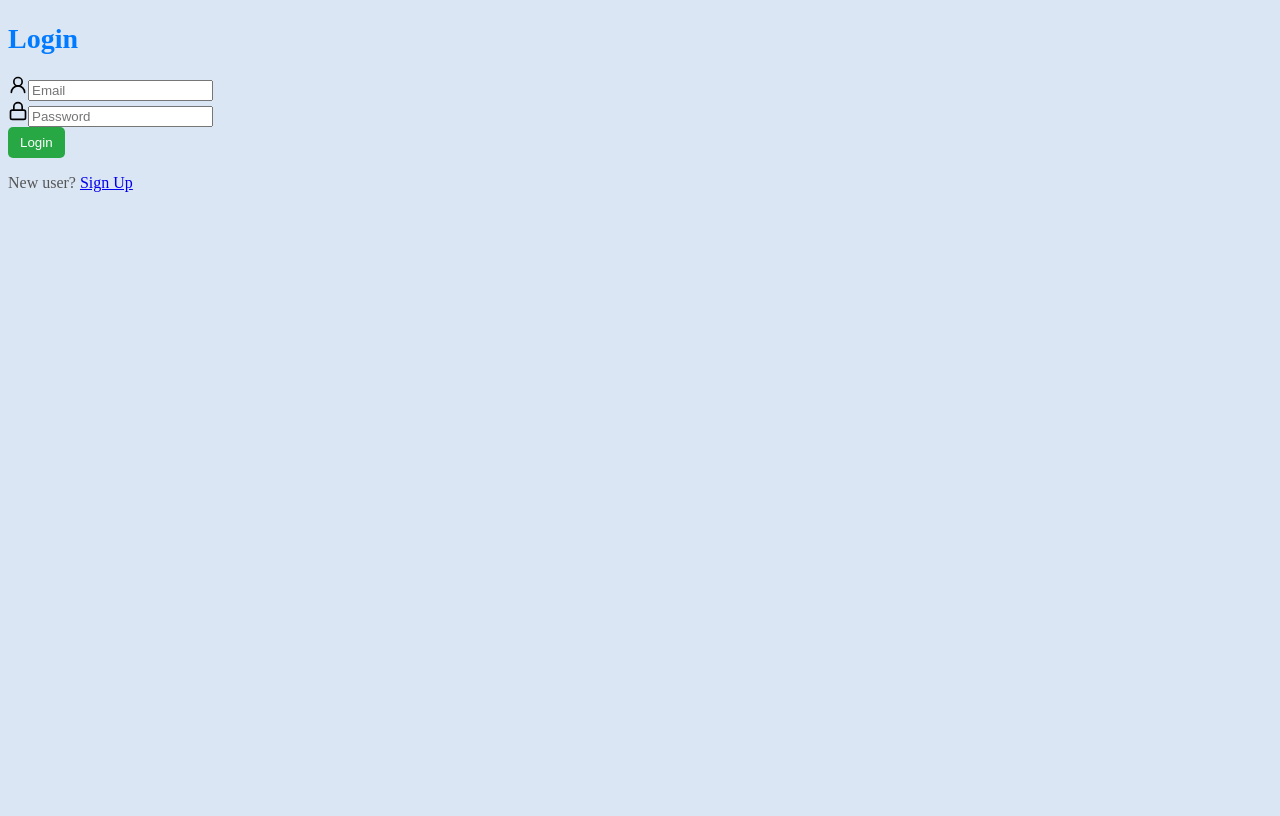
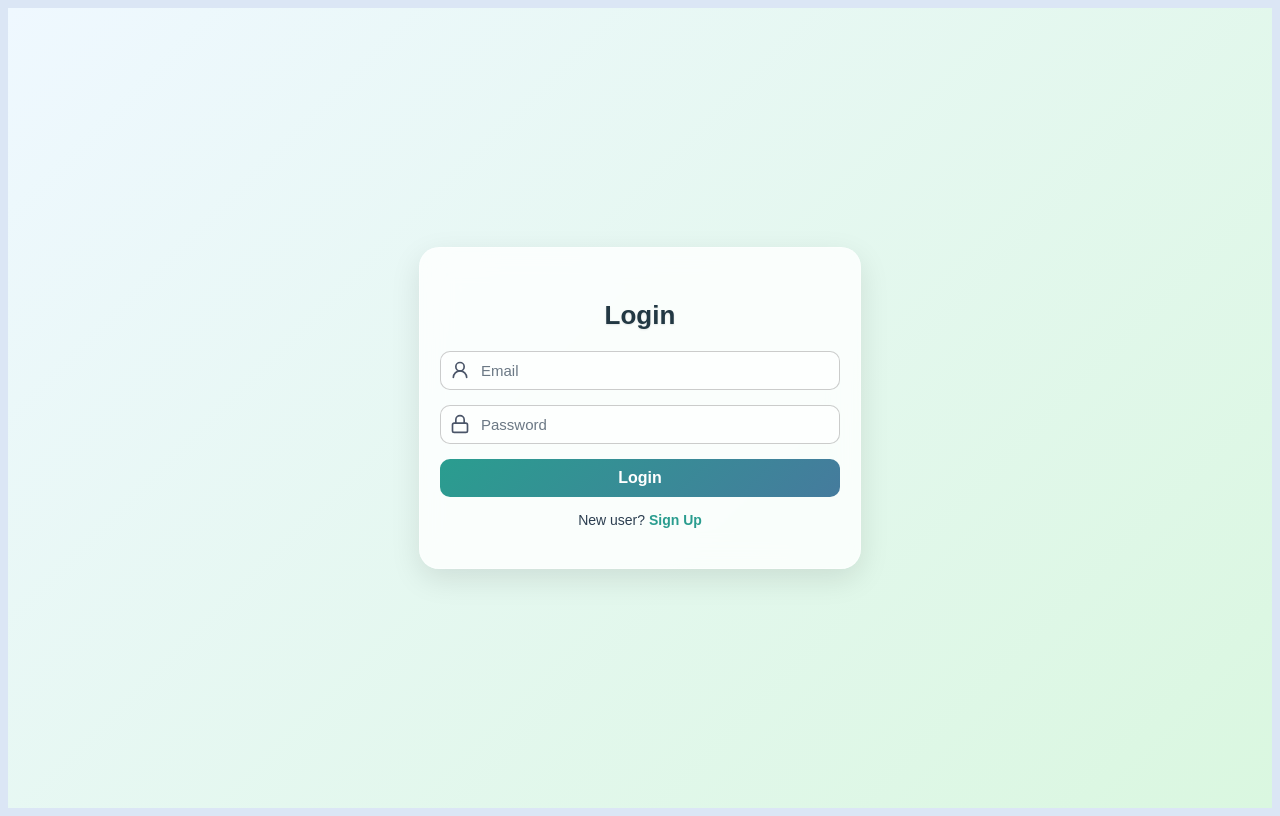
Before and after one commit to SinersSins/-8158, a React (Vite) app in the folder Frontend/SnackSteer/: page /login in a window 1280 px wide. Built offline with nearby package versions, Linux system fonts and the light colour scheme.

Commit message:
login signup update

```diff
--- a/Frontend/SnackSteer/src/pages/Login.jsx
+++ b/Frontend/SnackSteer/src/pages/Login.jsx
@@ -1,6 +1,7 @@
 import React, { useState } from 'react';
 import { Link, useNavigate } from 'react-router-dom';
 import axios from 'axios';
+import "../styles/Login.css";
 import { UserRound, Lock } from 'lucide-react';
 
 const Login = () => {
@@ -27,44 +28,44 @@ const Login = () => {
   };
 
   return (
-    <div className="min-h-screen flex items-center justify-center bg-gray-100">
-      <div className="bg-white p-8 rounded-lg shadow-md w-96">
-        <h2 className="text-2xl font-bold text-center mb-6 text-gray-800">Login</h2>
-        {error && <p className="text-red-500 text-sm mb-4 text-center">{error}</p>}
-        <form onSubmit={handleSubmit} className="space-y-4">
-          <div className="relative">
-            <UserRound className="absolute left-3 top-1/2 transform -translate-y-1/2 text-gray-400" size={20} />
+    <div className="login-container">
+      <div className="login-form">
+        <h2 className="login-title">Login</h2>
+        {error && <p className="login-error">{error}</p>}
+        <form onSubmit={handleSubmit} className="form-fields">
+          <div className="form-group">
+            <UserRound className="form-icon" size={20} />
             <input
               type="email"
               value={email}
               onChange={(e) => setEmail(e.target.value)}
               placeholder="Email"
-              className="w-full pl-10 pr-4 py-2 border rounded-lg focus:outline-none focus:border-blue-500"
+              className="form-input"
               required
             />
           </div>
-          <div className="relative">
-            <Lock className="absolute left-3 top-1/2 transform -translate-y-1/2 text-gray-400" size={20} />
+          <div className="form-group">
+            <Lock className="form-icon" size={20} />
             <input
               type="password"
               value={password}
               onChange={(e) => setPassword(e.target.value)}
               placeholder="Password"
-              className="w-full pl-10 pr-4 py-2 border rounded-lg focus:outline-none focus:border-blue-500"
+              className="form-input"
               required
             />
           </div>
           <button
             type="submit"
-            className="w-full bg-blue-500 text-white py-2 rounded-lg hover:bg-blue-600 transition-colors"
+            className="form-button"
           >
             Login
           </button>
         </form>
-        <p className="mt-4 text-center text-gray-600">
+        <p className="login-footer">
           New user?{' '}
-          <Link to="/register" className="text-blue-500 hover:text-blue-600">
-             Sign Up
+          <Link to="/register" className="login-link">
+            Sign Up
           </Link>
         </p>
       </div>
--- a/Frontend/SnackSteer/src/pages/Register.jsx
+++ b/Frontend/SnackSteer/src/pages/Register.jsx
@@ -2,6 +2,7 @@ import React, { useState } from 'react';
 import { Link, useNavigate } from 'react-router-dom';
 import axios from 'axios';
 import { UserRound, Mail, Phone, Lock } from 'lucide-react';
+import '../styles/Register.css'; // Import the separate CSS file
 
 const Register = () => {
   const [formData, setFormData] = useState({
@@ -39,81 +40,73 @@ const Register = () => {
   };
 
   return (
-    <div className="min-h-screen flex items-center justify-center bg-gray-100">
-      <div className="bg-white p-8 rounded-lg shadow-md w-96">
-        <h2 className="text-2xl font-bold text-center mb-6 text-gray-800">Sign Up</h2>
-        {error && <p className="text-red-500 text-sm mb-4 text-center">{error}</p>}
-        <form onSubmit={handleSubmit} className="space-y-4">
-          <div className="relative">
-            <UserRound className="absolute left-3 top-1/2 transform -translate-y-1/2 text-gray-400" size={20} />
+    <div className="register-container">
+      <div className="register-form">
+        <h2 className="register-title">Create Account</h2>
+        {error && <p className="register-error">{error}</p>}
+        <form onSubmit={handleSubmit} className="form-fields">
+          <div className="form-group">
+            <UserRound className="form-icon" size={20} />
             <input
               type="text"
               name="name"
               value={formData.name}
               onChange={handleChange}
               placeholder="Full Name"
-              className="w-full pl-10 pr-4 py-2 border rounded-lg focus:outline-none focus:border-blue-500"
               required
             />
           </div>
-          <div className="relative">
-            <Mail className="absolute left-3 top-1/2 transform -translate-y-1/2 text-gray-400" size={20} />
+          <div className="form-group">
+            <Mail className="form-icon" size={20} />
             <input
               type="email"
               name="email"
               value={formData.email}
               onChange={handleChange}
               placeholder="Email"
-              className="w-full pl-10 pr-4 py-2 border rounded-lg focus:outline-none focus:border-blue-500"
               required
             />
           </div>
-          <div className="relative">
-            <Phone className="absolute left-3 top-1/2 transform -translate-y-1/2 text-gray-400" size={20} />
+          <div className="form-group">
+            <Phone className="form-icon" size={20} />
             <input
               type="tel"
               name="phone"
               value={formData.phone}
               onChange={handleChange}
               placeholder="Phone Number"
-              className="w-full pl-10 pr-4 py-2 border rounded-lg focus:outline-none focus:border-blue-500"
               required
             />
           </div>
-          <div className="relative">
-            <Lock className="absolute left-3 top-1/2 transform -translate-y-1/2 text-gray-400" size={20} />
+          <div className="form-group">
+            <Lock className="form-icon" size={20} />
             <input
               type="password"
               name="password"
               value={formData.password}
               onChange={handleChange}
               placeholder="Password"
-              className="w-full pl-10 pr-4 py-2 border rounded-lg focus:outline-none focus:border-blue-500"
               required
             />
           </div>
-          <div className="relative">
-            <Lock className="absolute left-3 top-1/2 transform -translate-y-1/2 text-gray-400" size={20} />
+          <div className="form-group">
+            <Lock className="form-icon" size={20} />
             <input
               type="password"
               name="confirmPassword"
               value={formData.confirmPassword}
               onChange={handleChange}
               placeholder="Confirm Password"
-              className="w-full pl-10 pr-4 py-2 border rounded-lg focus:outline-none focus:border-blue-500"
               required
             />
           </div>
-          <button
-            type="submit"
-            className="w-full bg-blue-500 text-white py-2 rounded-lg hover:bg-blue-600 transition-colors"
-          >
+          <button type="submit" className="form-button">
             Register
           </button>
         </form>
-        <p className="mt-4 text-center text-gray-600">
+        <p className="register-footer">
           Already have an account?{' '}
-          <Link to="/login" className="text-blue-500 hover:text-blue-600">
+          <Link to="/login" className="register-link">
             Login here
           </Link>
         </p>
--- /dev/null
+++ b/Frontend/SnackSteer/src/styles/Login.css
@@ -0,0 +1,116 @@
+/* Overall container for the login page */
+.login-container {
+    display: flex;
+    justify-content: center;
+    align-items: center;
+    height: 100vh;
+    background: linear-gradient(135deg, #eff8ff, #daf7e0); /* Softer gradients */
+    font-family: 'Arial', sans-serif;
+    overflow: hidden;
+}
+
+/* Styling for the form container with a glassmorphism effect */
+.login-form {
+    background: rgba(255, 255, 255, 0.8); /* Semi-transparent white */
+    backdrop-filter: blur(15px); /* Enhanced blur effect for modern aesthetics */
+    -webkit-backdrop-filter: blur(15px); /* For Safari support */
+    border: 1px solid rgba(255, 255, 255, 0.4); /* Softer border */
+    width: 400px;
+    padding: 30px 20px;
+    border-radius: 20px; /* More rounded corners for a sleek design */
+    box-shadow: 0 10px 30px rgba(0, 0, 0, 0.1);
+    text-align: center;
+}
+
+/* Title styling */
+.login-title {
+    font-size: 26px;
+    font-weight: bold;
+    margin-bottom: 20px;
+    color: #223843; /* Softer dark color */
+    text-shadow: 0 1px 2px rgba(0, 0, 0, 0.1);
+}
+
+/* Error message styling */
+.login-error {
+    color: #e63946;
+    font-size: 14px;
+    margin-bottom: 10px;
+}
+
+/* Form fields container */
+.form-fields {
+    display: flex;
+    flex-direction: column;
+    gap: 15px;
+}
+
+/* Individual input group */
+.form-group {
+    position: relative;
+    display: flex;
+    align-items: center;
+}
+
+.form-icon {
+    position: absolute;
+    left: 10px;
+    color: #4a5568; /* Neutral gray icon color */
+}
+
+.form-group input {
+    width: 100%;
+    padding: 10px 10px 10px 40px;
+    border: 1px solid rgba(0, 0, 0, 0.2);
+    border-radius: 10px;
+    font-size: 15px;
+    outline: none;
+    background: rgba(255, 255, 255, 0.6);
+    color: #2c3e50;
+    transition: all 0.3s ease;
+}
+
+.form-group input::placeholder {
+    color: rgba(44, 62, 80, 0.7);
+}
+
+.form-group input:focus {
+    border-color: #2a9d8f; /* Vibrant teal focus color */
+    box-shadow: 0 0 5px rgba(42, 157, 143, 0.5);
+}
+
+/* Login button */
+.form-button {
+    background: linear-gradient(135deg, #2a9d8f, #457b9d); /* Inspired by gradient buttons */
+    color: #ffffff;
+    font-size: 16px;
+    font-weight: bold;
+    padding: 10px 0;
+    border: none;
+    border-radius: 10px;
+    cursor: pointer;
+    transition: all 0.3s ease;
+}
+
+.form-button:hover {
+    background: linear-gradient(135deg, #457b9d, #2a9d8f);
+    box-shadow: 0 4px 15px rgba(0, 0, 0, 0.2);
+}
+
+/* Footer styling */
+.login-footer {
+    font-size: 14px;
+    color: #2c3e50;
+    margin-top: 15px;
+}
+
+.login-link {
+    color: #2a9d8f;
+    text-decoration: none;
+    font-weight: bold;
+    transition: color 0.3s ease;
+}
+
+.login-link:hover {
+    color: #457b9d;
+}
--- /dev/null
+++ b/Frontend/SnackSteer/src/styles/Register.css
@@ -0,0 +1,108 @@
+.register-container {
+    display: flex;
+    justify-content: center;
+    align-items: center;
+    height: 100vh;
+    background: linear-gradient(135deg, #eff8ff, #daf7e0);
+    font-family: 'Arial', sans-serif;
+    overflow: hidden;
+}
+
+.register-form {
+    background: rgba(255, 255, 255, 0.8);
+    backdrop-filter: blur(15px);
+    -webkit-backdrop-filter: blur(15px);
+    border: 1px solid rgba(255, 255, 255, 0.4);
+    width: 400px;
+    padding: 30px 20px;
+    border-radius: 20px;
+    box-shadow: 0 10px 30px rgba(0, 0, 0, 0.1);
+    text-align: center;
+}
+
+.register-title {
+    font-size: 26px;
+    font-weight: bold;
+    margin-bottom: 20px;
+    color: #223843;
+    text-shadow: 0 1px 2px rgba(0, 0, 0, 0.1);
+}
+
+.register-error {
+    color: #e63946;
+    font-size: 14px;
+    margin-bottom: 10px;
+}
+
+.form-fields {
+    display: flex;
+    flex-direction: column;
+    gap: 15px;
+}
+
+.form-group {
+    position: relative;
+    display: flex;
+    align-items: center;
+}
+
+.form-icon {
+    position: absolute;
+    left: 10px;
+    color: #4a5568;
+}
+
+.form-group input {
+    width: 100%;
+    padding: 10px 10px 10px 40px;
+    border: 1px solid rgba(0, 0, 0, 0.2);
+    border-radius: 10px;
+    font-size: 15px;
+    outline: none;
+    background: rgba(255, 255, 255, 0.6);
+    color: #2c3e50;
+    transition: all 0.3s ease;
+}
+
+.form-group input::placeholder {
+    color: rgba(44, 62, 80, 0.7);
+}
+
+.form-group input:focus {
+    border-color: #2a9d8f;
+    box-shadow: 0 0 5px rgba(42, 157, 143, 0.5);
+}
+
+.form-button {
+    background: linear-gradient(135deg, #2a9d8f, #457b9d);
+    color: #ffffff;
+    font-size: 16px;
+    font-weight: bold;
+    padding: 10px 0;
+    border: none;
+    border-radius: 10px;
+    cursor: pointer;
+    transition: all 0.3s ease;
+}
+
+.form-button:hover {
+    background: linear-gradient(135deg, #457b9d, #2a9d8f);
+    box-shadow: 0 4px 15px rgba(0, 0, 0, 0.2);
+}
+
+.register-footer {
+    font-size: 14px;
+    color: #2c3e50;
+    margin-top: 15px;
+}
+
+.register-link {
+    color: #2a9d8f;
+    text-decoration: none;
+    font-weight: bold;
+    transition: color 0.3s ease;
+}
+
+.register-link:hover {
+    color: #457b9d;
+}
```
